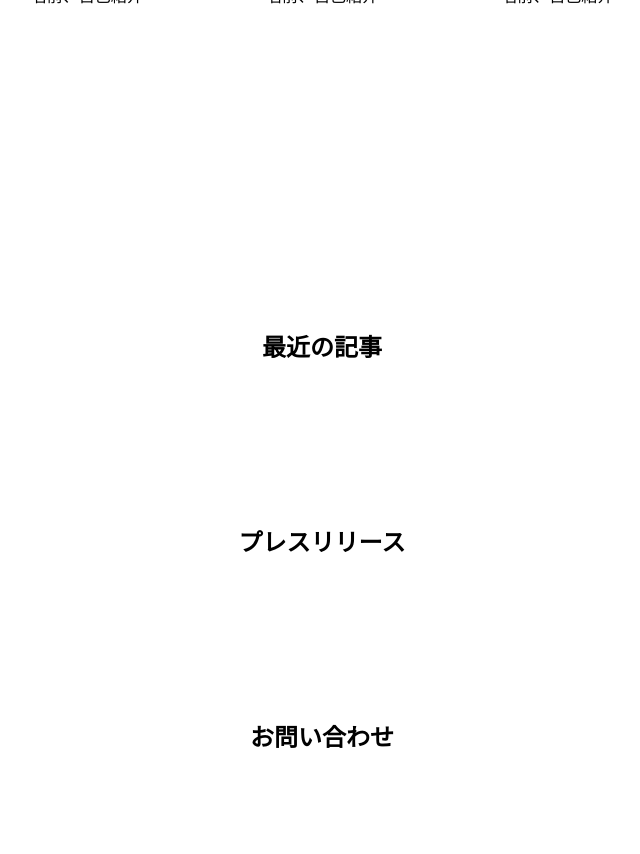
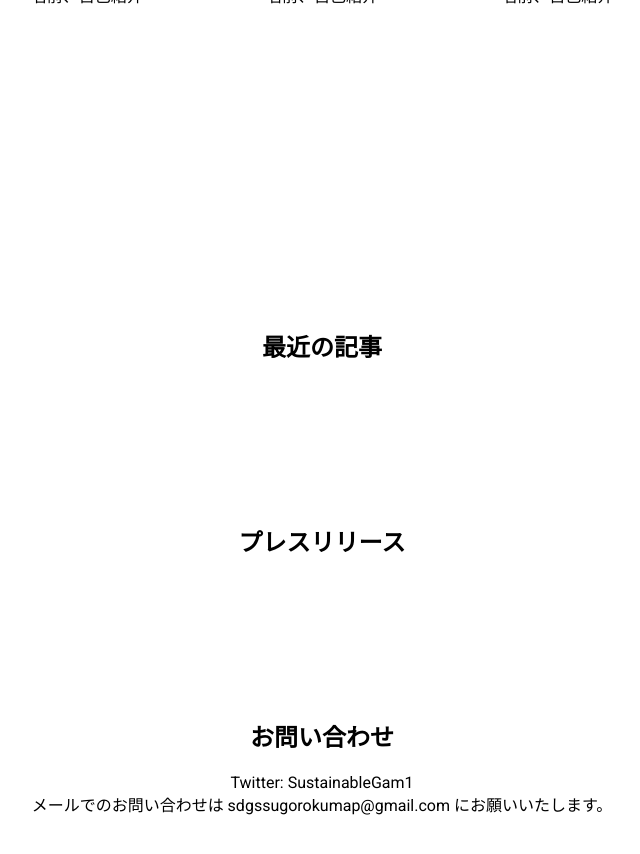
Before and after one commit to sustainable-game/sustainable-game.github.io, a Jekyll site: the page built from index.md, in a window 1280 px wide and 900 px high, scrolled down 2116 px. Shown: the top 854 px of the window, without its empty margins (318-958 px from the left). Built offline with Jekyll 4.4.1, drawn with Linux system fonts in a browser that asks for light colours; nearby versions of some CDN libraries.

Commit message:
Add email and twitter
Facebook は未だ。

```diff
--- a/_includes/contact.html
+++ b/_includes/contact.html
@@ -1,3 +1,5 @@
 <div class="section" id="contact">
   <h2>お問い合わせ</h2>
+  <p>Twitter: {{site.twitter_username}}<br>
+  メールでのお問い合わせは {{site.email}} にお願いいたします。</p>
 </div>
```
